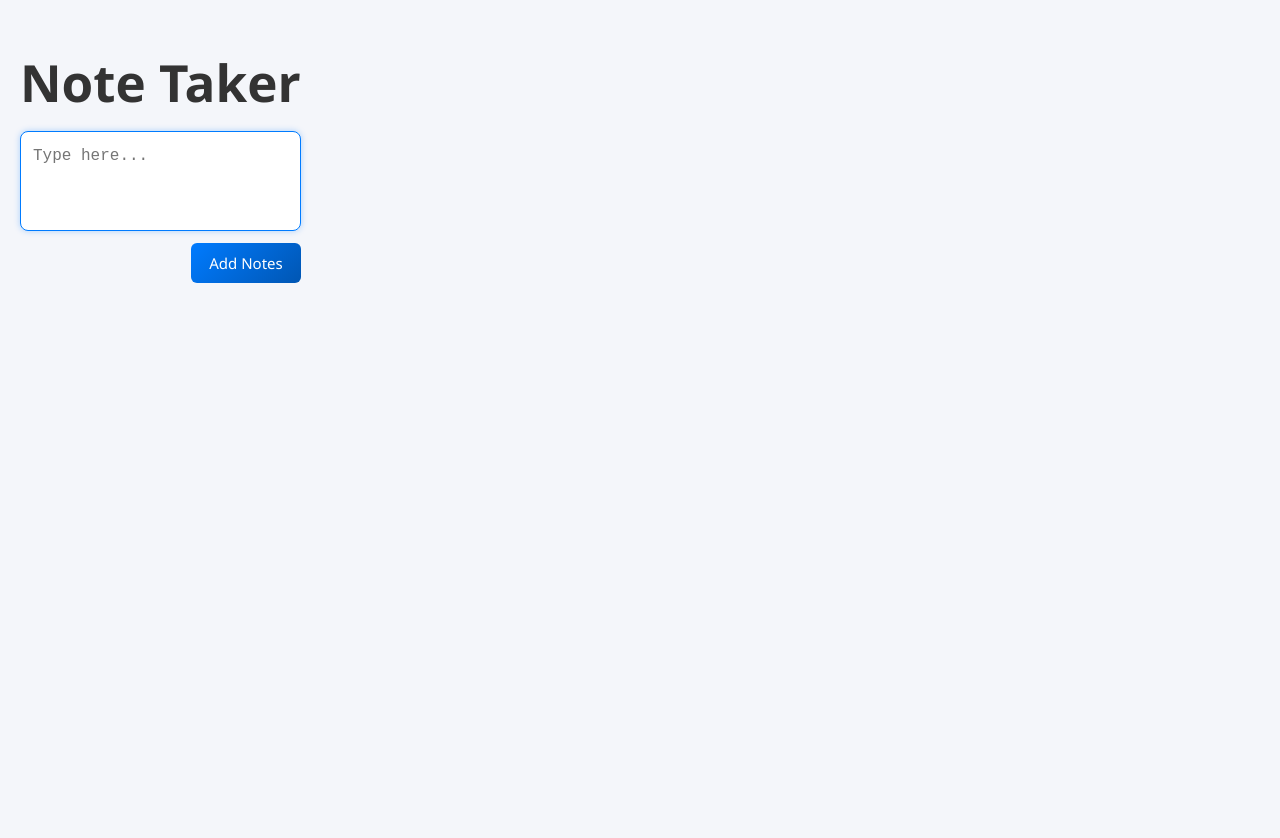
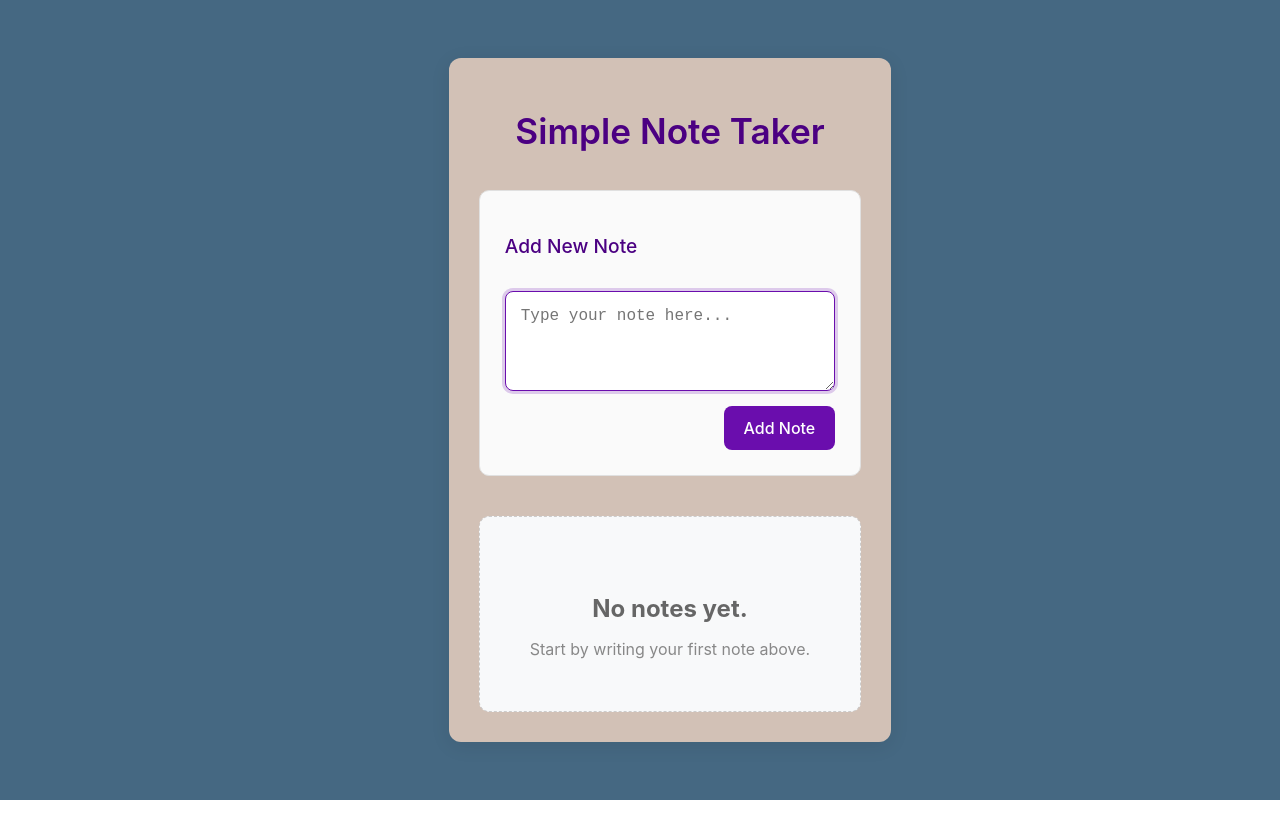
Before and after one commit to Suhana783/React-Mini-Projects, a React (Vite) app in the folder react-task/: page / in a window 1280 px wide. After the commit the page ends 800 px from the top, so only its background shows below. Built offline with nearby package versions, Linux system fonts and the light colour scheme.

Commit message:
added css

```diff
--- /dev/null
+++ b/package.json
@@ -0,0 +1,5 @@
+{
+  "dependencies": {
+    "lucide-react": "^0.544.0"
+  }
+}
--- a/react-task/src/NoteSaver/Note.css
+++ b/react-task/src/NoteSaver/Note.css
@@ -1,132 +1,205 @@
+/* General body and container styling */
 body {
-  font-family: "Segoe UI", sans-serif;
-  background-color: #f4f6fa;
+  font-family: -apple-system, BlinkMacSystemFont, "Segoe UI", Roboto, Oxygen, Ubuntu, Cantarell, "Open Sans", "Helvetica Neue", sans-serif;
+  background-color: #456882;
+  color: #333;
   margin: 0;
-  padding: 20px;
+  padding: 0;
+  display: flex;
+  justify-content: center;
+  align-items: center;
+  min-height: 100vh;
 }
 
-.main-container {
-  margin: 0 auto;
-  max-width: 600px;
-  min-height: 100vh;
+.note-app {
+  width: 100%;
+  max-width: 800px;
+  margin: 20px auto;
+  padding: 30px;
+  background-color: #D2C1B6;
+  border-radius: 12px;
+  box-shadow: 0 4px 20px rgba(0, 0, 0, 0.08);
+}
+
+.note-container {
   display: flex;
   flex-direction: column;
+  gap: 20px;
 }
 
+/* Header and Section Titles */
 h1 {
   text-align: center;
-  color: #333;
+  font-size: 2.2rem;
+  color: #4b0082;
   margin-bottom: 20px;
+  font-weight: 600;
 }
 
-/* Input area stays fixed size */
-.input-section {
+h2 {
+  font-size: 1.2rem;
+  color: #555;
+  margin-bottom: 15px;
+  font-weight: 500;
   display: flex;
-  flex-direction: column;
-  gap: 12px;
-  width: 100%;
-  margin-bottom: 20px;
-  flex-shrink: 0;   /* 🚀 prevents shrinking/stretching when notes grow */
+  align-items: center;
+  gap: 8px;
 }
 
-textarea {
-  width: 100%;
-  height: 100px;             /* Fixed height */
-  padding: 12px;
-  border: 1px solid #ccc;
-  border-radius: 8px;
-  box-sizing: border-box;
-  font-size: 16px;
-  resize: none;              /* Prevent stretching */
-  overflow-y: auto;          /* Scroll inside if text overflows */
-  line-height: 1.5;
-  background-color: #fff;
-  transition: border-color 0.2s ease, box-shadow 0.2s ease;
-}
-
-textarea:focus {
-  border-color: #007bff;
-  box-shadow: 0 0 6px rgba(0, 123, 255, 0.3);
-  outline: none;
-}
-
-button {
-  align-self: flex-end;
-  padding: 10px 18px;
-  background: linear-gradient(135deg, #007bff, #0056b3);
-  color: #fff;
-  border: none;
-  border-radius: 6px;
-  cursor: pointer;
-  font-size: 15px;
-  font-weight: 500;
-  transition: transform 0.2s ease, background 0.3s ease;
-}
-
-button:hover {
-  transform: scale(1.05);
-  background: linear-gradient(135deg, #0056b3, #003d80);
-}
-
-/* Notes grow independently */
-.notes-container {
+/* Input Section */
+.input-section {
+  background-color: #fafafa;
+  padding: 25px;
+  border-radius: 10px;
+  border: 1px solid #e0e0e0;
   display: flex;
   flex-direction: column;
   gap: 15px;
-  width: 100%;
-  flex-grow: 1;
 }
 
-.note {
+.input-section h2 {
+  color: #4b0082;
+}
+
+.textarea {
+  width: 100%;
+  padding: 15px;
+  font-size: 1rem;
+  border: 1px solid #ccc;
+  border-radius: 8px;
+  resize: vertical;
+  min-height: 100px;
+  box-sizing: border-box;
+  transition: border-color 0.3s ease, box-shadow 0.3s ease;
+}
+
+.textarea:focus {
+  outline: none;
+  border-color: #6a0dad;
+  box-shadow: 0 0 0 3px rgba(106, 13, 173, 0.2);
+}
+
+.add-button {
+  background-color: #6a0dad;
+  color: #fff;
+  border: none;
+  padding: 12px 20px;
+  border-radius: 8px;
+  cursor: pointer;
+  font-size: 1rem;
+  font-weight: 500;
+  align-self: flex-end;
+  transition: background-color 0.3s ease, transform 0.2s ease;
+}
+
+.add-button:hover {
+  background-color: #4b0082;
+  transform: translateY(-2px);
+}
+
+.add-button:active {
+  transform: translateY(0);
+}
+
+/* Notes Section */
+.notes-section {
+  padding-top: 20px;
+}
+
+.notes-section h2 {
+  color: #4b0082;
+}
+
+.notes-grid {
+  display: grid;
+  grid-template-columns: repeat(auto-fill, minmax(280px, 1fr));
+  gap: 20px;
+}
+
+.note-card {
   background-color: #fff;
-  padding: 15px;
+  padding: 20px;
   border-radius: 10px;
-  box-shadow: 0 3px 6px rgba(0, 0, 0, 0.1);
-  width: 100%;
+  box-shadow: 0 2px 10px rgba(0, 0, 0, 0.05);
+  border: 1px solid #e0e0e0;
+  display: flex;
+  flex-direction: column;
   transition: transform 0.2s ease, box-shadow 0.2s ease;
 }
 
-.note:hover {
-  transform: translateY(-3px);
-  box-shadow: 0 5px 12px rgba(0, 0, 0, 0.15);
+.note-card:hover {
+  transform: translateY(-5px);
+  box-shadow: 0 4px 15px rgba(0, 0, 0, 0.1);
+}
+
+.note-card-header {
+  display: flex;
+  justify-content: space-between;
+  align-items: center;
+  margin-bottom: 10px;
 }
 
 .note-time {
-  font-size: 0.85em;
+  font-size: 0.85rem;
   color: #888;
-  margin-bottom: 6px;
+}
+
+.delete-button {
+  background: none;
+  border: 1px solid #dc3545;
+  color: #dc3545;
+  padding: 5px 10px;
+  border-radius: 5px;
+  cursor: pointer;
+  font-size: 0.8rem;
+  transition: background-color 0.3s, color 0.3s;
+}
+
+.delete-button:hover {
+  background-color: #dc3545;
+  color: #fff;
 }
 
 .note-text {
-  margin: 0;
+  font-size: 1rem;
   color: #444;
+  line-height: 1.6;
+  white-space: pre-wrap;
+  word-wrap: break-word;
 }
 
-.delete-button {
-  margin-top: 12px;
-  padding: 8px 14px;
-  background-color: #dc3545;
-  border-radius: 5px;
-  border: none;
-  color: white;
-  font-size: 14px;
-  cursor: pointer;
-  transition: transform 0.2s ease, background-color 0.3s ease;
+/* Empty State */
+.empty-state {
+  text-align: center;
+  padding: 50px 20px;
+  background-color: #f8f9fa;
+  border-radius: 10px;
+  color: #888;
+  border: 1px dashed #ccc;
 }
 
-.delete-button:hover {
-  background-color: #c82333;
-  transform: scale(1.05);
+.empty-state h3 {
+  font-size: 1.5rem;
+  margin-bottom: 10px;
+  color: #666;
 }
 
-/* Mobile Responsiveness */
-@media (max-width: 768px) {
-  .main-container {
-    max-width: 100%;
-    padding: 10px;
+.empty-state p {
+  margin: 0;
+  font-size: 1rem;
+}
+
+/* Responsive adjustments */
+@media (max-width: 600px) {
+  .note-app {
+    padding: 20px;
   }
 
-  textarea, button, .delete-button {
-    font-size: 14px;
+  h1 {
+    font-size: 1.8rem;
+  }
+
+  .notes-grid {
+    grid-template-columns: 1fr;
   }
 }
--- a/react-task/src/NoteSaver/Note.jsx
+++ b/react-task/src/NoteSaver/Note.jsx
@@ -1,13 +1,13 @@
 import React, { useState, useRef, useEffect } from "react";
-import './Note.css';
+import "./Note.css";
 
-function Text() {
+export default function App() {
   const [current, setCurrent] = useState("");
   const inputRef = useRef(null);
   const [notes, setNotes] = useState([]);
 
   useEffect(() => {
-        inputRef.current.focus();
+    inputRef.current?.focus();
   }, []);
 
   function AddNotes() {
@@ -17,8 +17,9 @@ function Text() {
 
     const timestamp = new Date().toLocaleString();
     const newNote = { id: Date.now(), text: current, time: timestamp };
-        setNotes([...notes, newNote]);
+    setNotes([newNote, ...notes]);
     setCurrent("");
+    inputRef.current?.focus();
   }
 
   function handleDeleteNote(idToDelete) {
@@ -26,31 +27,62 @@ function Text() {
     setNotes(updatedNotes);
   }
 
+  const handleKeyDown = (e) => {
+    if (e.key === "Enter" && (e.metaKey || e.ctrlKey)) {
+      e.preventDefault();
+      AddNotes();
+    }
+  };
+
   return (
-    <div className="main-container">
-        <h1>Note Taker</h1>
+    <div className="note-app">
+      <div className="note-container">
+        <h1>Simple Note Taker</h1>
+
         <div className="input-section">
+          <h2>Add New Note</h2>
           <textarea
             ref={inputRef}
             value={current}
             onChange={(e) => setCurrent(e.target.value)}
-                placeholder="Type here..."
+            onKeyDown={handleKeyDown}
+            placeholder="Type your note here..."
+            className="textarea"
           />
-            <button onClick={AddNotes}>Add Notes</button>
+          <button onClick={AddNotes} className="add-button">
+            Add Note
+          </button>
         </div>
 
-        <div className="notes-container">
+        <div className="notes-section">
+          {notes.length === 0 ? (
+            <div className="empty-state">
+              <h3>No notes yet.</h3>
+              <p>Start by writing your first note above.</p>
+            </div>
+          ) : (
+            <>
+              <h2>Your Notes ({notes.length})</h2>
+              <div className="notes-grid">
                 {notes.map((note) => (
-                <div key={note.id} className="note">
-                    <p className="note-time">{note.time}</p>
+                  <div key={note.id} className="note-card">
+                    <div className="note-card-header">
+                      <time className="note-time">{note.time}</time>
+                      <button
+                        onClick={() => handleDeleteNote(note.id)}
+                        className="delete-button"
+                      >
+                        Delete
+                      </button>
+                    </div>
                     <p className="note-text">{note.text}</p>
-                    <button className="delete-button" onClick={() => handleDeleteNote(note.id)}>Delete</button>
                   </div>
                 ))}
               </div>
+            </>
+          )}
+        </div>
+      </div>
     </div>
   );
-
 }
-
-export default Text;
```
Also changed, not shown: 1 other file (tests, documents, lock files or other folders). Lines whose indentation alone changed are shown as unchanged.
